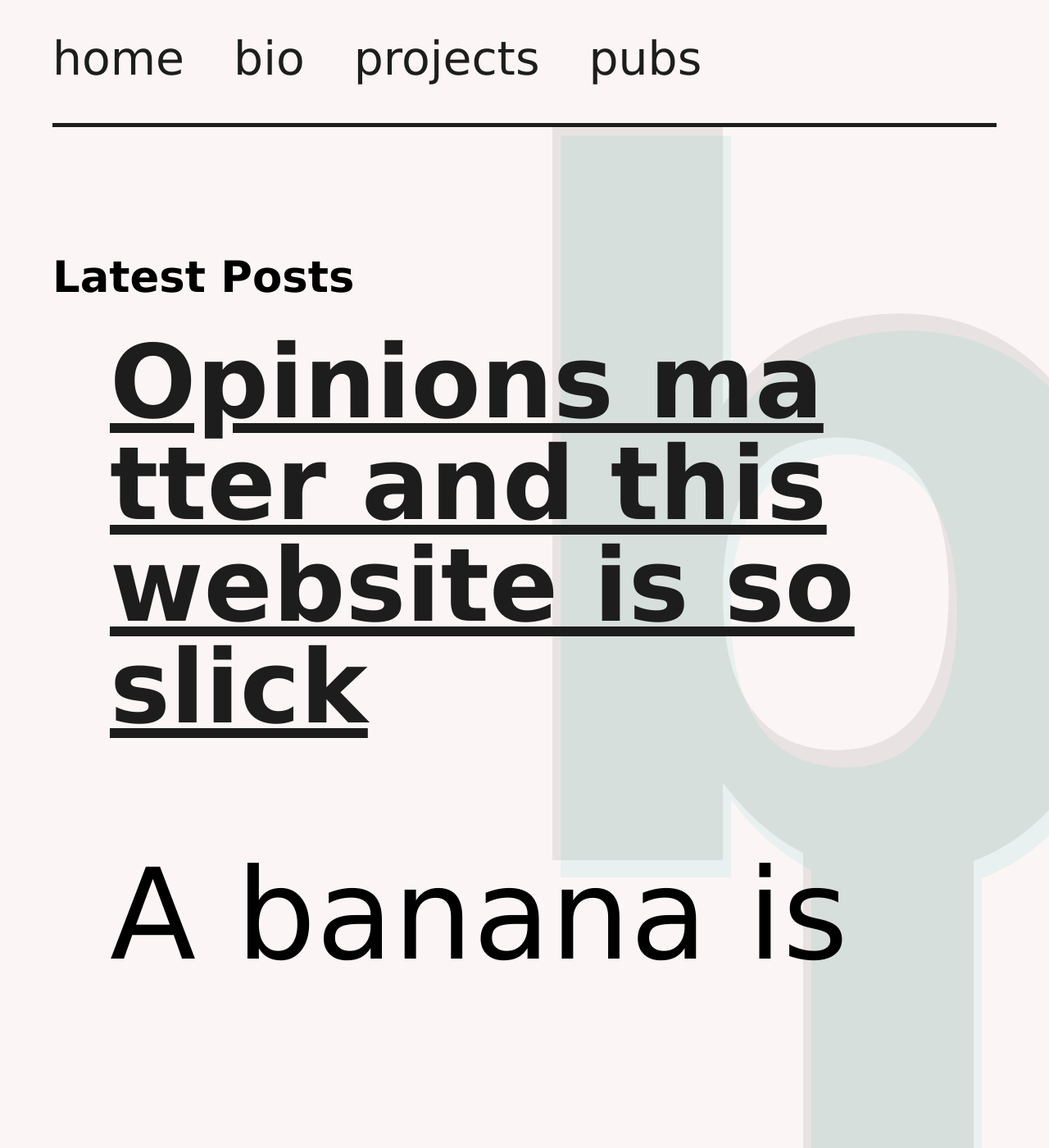
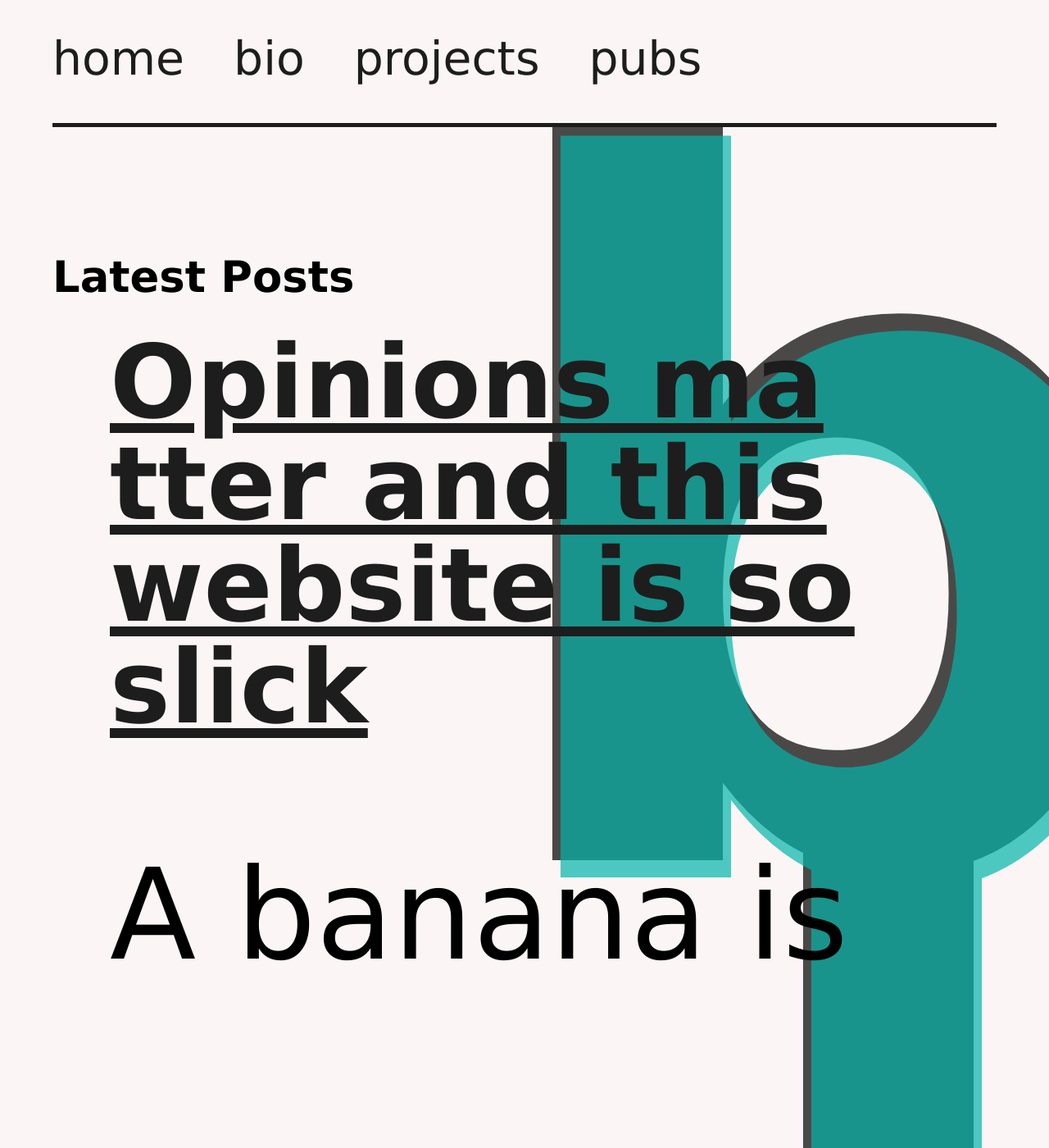
Before and after one commit to oliviodare/oliviodare.com, a Jekyll site: the page built from blog.html, in a window 1280 px wide and 1400 px high. Shown: the whole window at 82% size. Built offline with Jekyll 4.4.1, drawn with Linux system fonts in a browser that asks for light colours.

Commit message:
Update main.scss

```diff
--- a/_sass/main.scss
+++ b/_sass/main.scss
@@ -221,8 +221,9 @@ img[src="/room.png"] {
     font-size: 24em;
     font-weight: bold;
     opacity: 7%;
-		-webkit-opacity: 7%;
-    line-height: 0.72em;
+		-webkit-opacity: 0.7;
+		-khtml-opacity: 0.7;
+		line-height: 0.72em;
     display: block;
     word-wrap: break-word;
     width: 714px;
```
